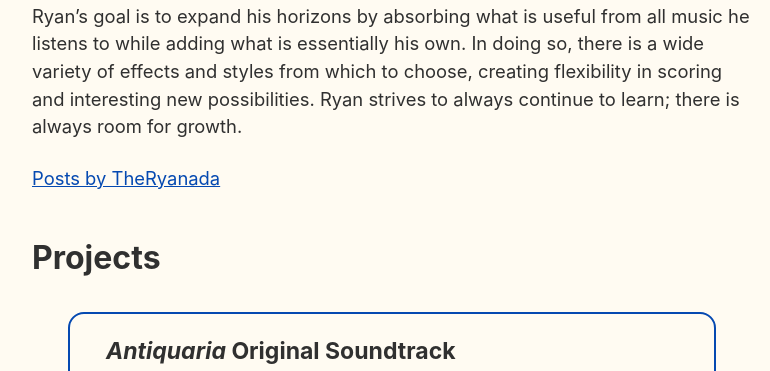
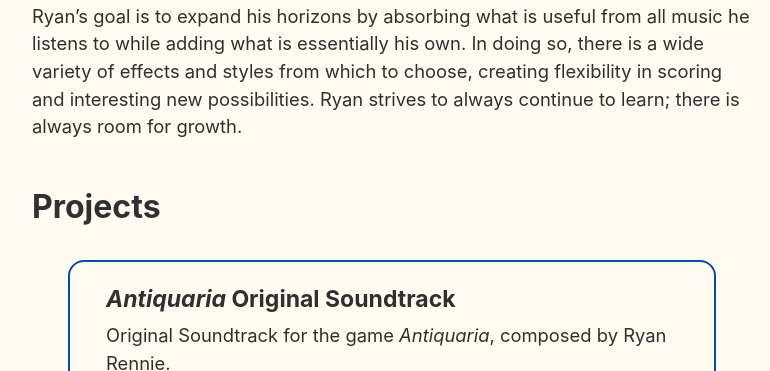
Before and after one commit to TheRyanada/theryanada.github.io, a plain HTML site: page index.html in a window 1280 px wide. Shown: the part 1259-1630 px from the top of the page, without its empty margins (248-1018 px from the left). Drawn offline with nearby package versions, Linux system fonts and the light colour scheme; a script that the page names is missing.

Commit message:
Removed Twitter embed

```diff
--- a/index.html
+++ b/index.html
@@ -50,7 +50,6 @@
               <p>     Currently, through independent instruction at ReelScoring, LLC, a company that specializes in media music composition and sound design, Ryan is advancing his education. Through this instruction, he has developed skills in audio engineering and gained a firm grasp on music technologies while broadening his expertise in a variety of mediums. He seeks to expand his network to obtain new opportunities and friends, and he works to further develop his portfolio to showcase his abilities. His recent projects have traversed beyond video game scoring, including composition for tabletop gaming and musical theater. He adopted the role of arranger, co-composer, and co-conductor for the 2023 musical The Picture of Dorian, based on the work of Oscar Wilde.</p>
               <p>     Ryan’s goal is to expand his horizons by absorbing what is useful from all music he listens to while adding what is essentially his own. In doing so, there is a wide variety of effects and styles from which to choose, creating flexibility in scoring and interesting new possibilities. Ryan strives to always continue to learn; there is always room for growth.</p>
           </div>
-        <a class="twitter-timeline" href="https://x.com/TheRyanada?ref_src=twsrc%5Etfw">Posts by TheRyanada</a> <script async src="https://platform.x.com/widgets.js" charset="utf-8"></script>
           <div id="projects">
             <h3>Projects</h3>
              <!-- ######### -->
```
